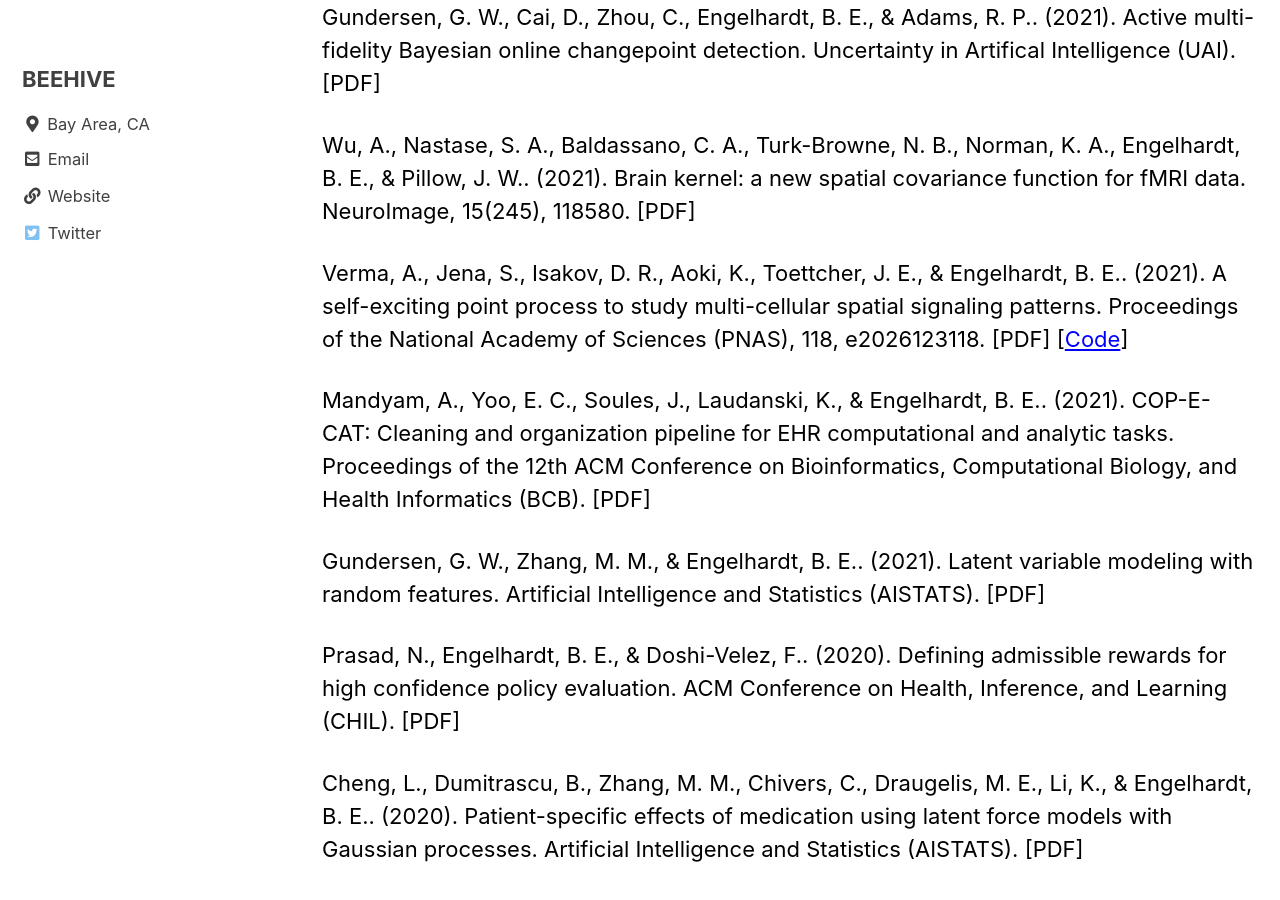
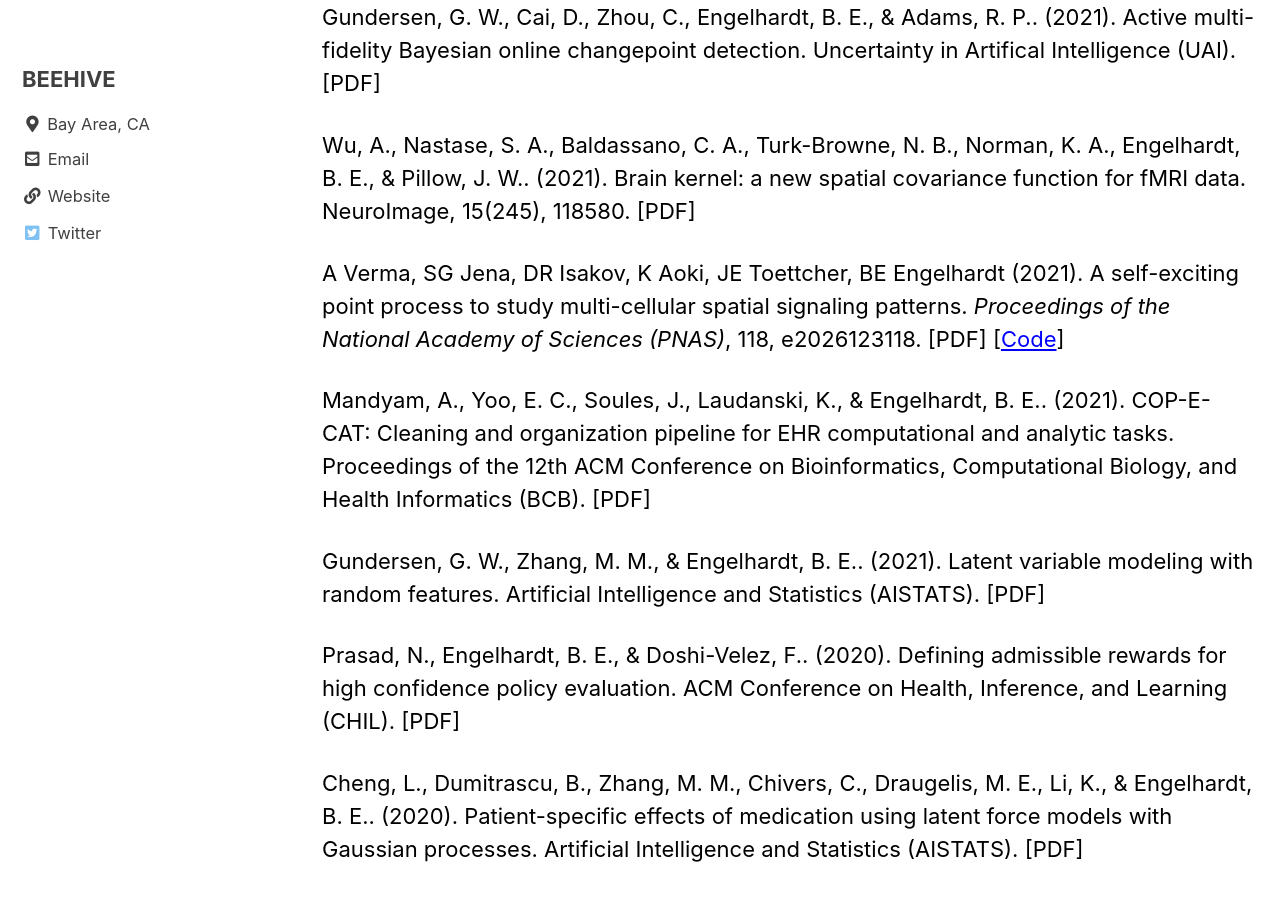
Before and after one commit to stanfordbeehive/stanfordbeehive.github.io, a Jekyll site: the page built from _pages/publications.md, in a window 1280 px wide and 900 px high, scrolled down 2616 px. Built offline with Jekyll 4.4.1, drawn with Linux system fonts in a browser that asks for light colours; cached includes are drawn as plain includes.

```diff
--- a/_pages/publications.md
+++ b/_pages/publications.md
@@ -60,7 +60,7 @@ Gundersen, G. W., Cai, D., Zhou, C., Engelhardt, B. E., & Adams, R. P.. (2021).
 Wu, A., Nastase, S. A., Baldassano, C. A., Turk-Browne, N. B., Norman, K. A., Engelhardt, B. E., & Pillow, J. W.. (2021). Brain kernel: a new spatial covariance function for fMRI data. NeuroImage, 15(245), 118580.
 [PDF]
 
-Verma, A., Jena, S., Isakov, D. R., Aoki, K., Toettcher, J. E., & Engelhardt, B. E.. (2021). A self-exciting point process to study multi-cellular spatial signaling patterns. Proceedings of the National Academy of Sciences (PNAS), 118, e2026123118.
+A Verma, SG Jena, DR Isakov, K Aoki, JE Toettcher, BE Engelhardt (2021). A self-exciting point process to study multi-cellular spatial signaling patterns. *Proceedings of the National Academy of Sciences (PNAS)*, 118, e2026123118.
 [PDF] [[Code](https://github.com/architverma1/CPP)]
 
 Mandyam, A., Yoo, E. C., Soules, J., Laudanski, K., & Engelhardt, B. E.. (2021). COP-E-CAT: Cleaning and organization pipeline for EHR computational and analytic tasks. Proceedings of the 12th ACM Conference on Bioinformatics, Computational Biology, and Health Informatics (BCB).
```
